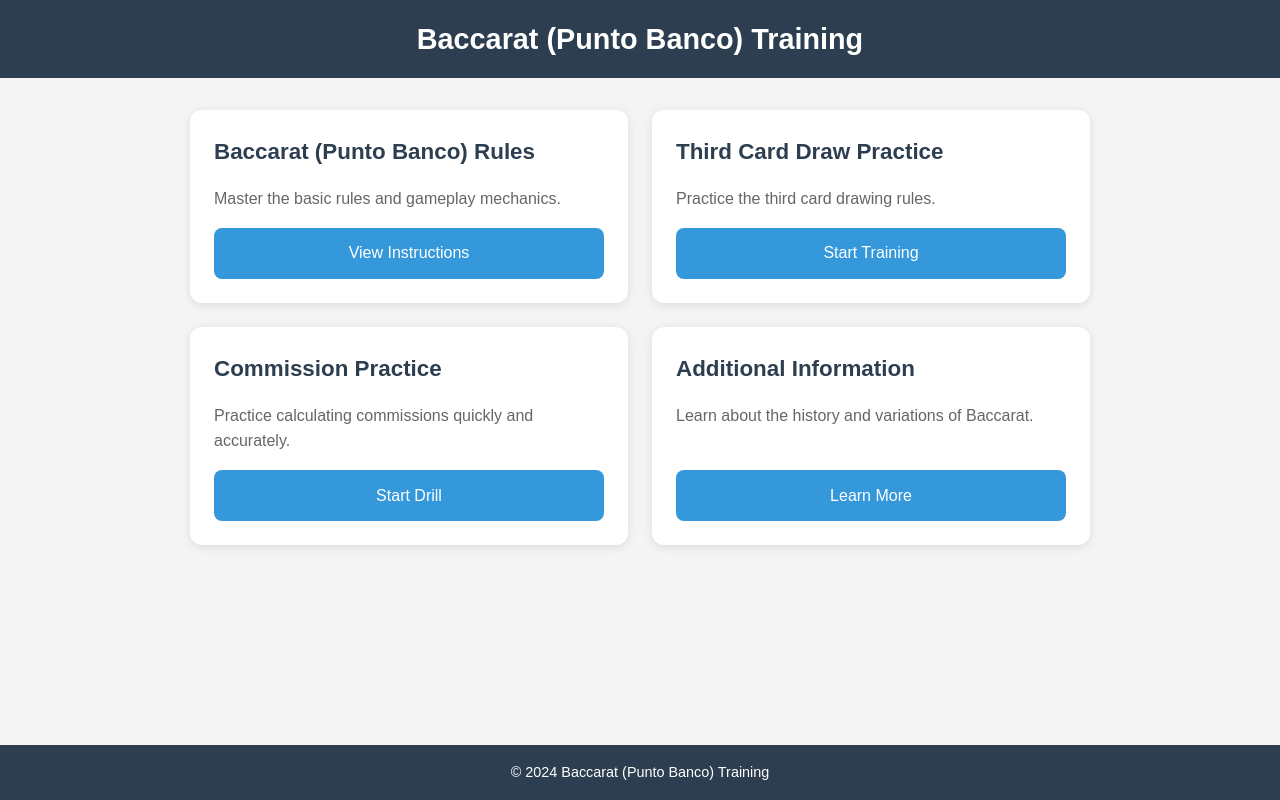
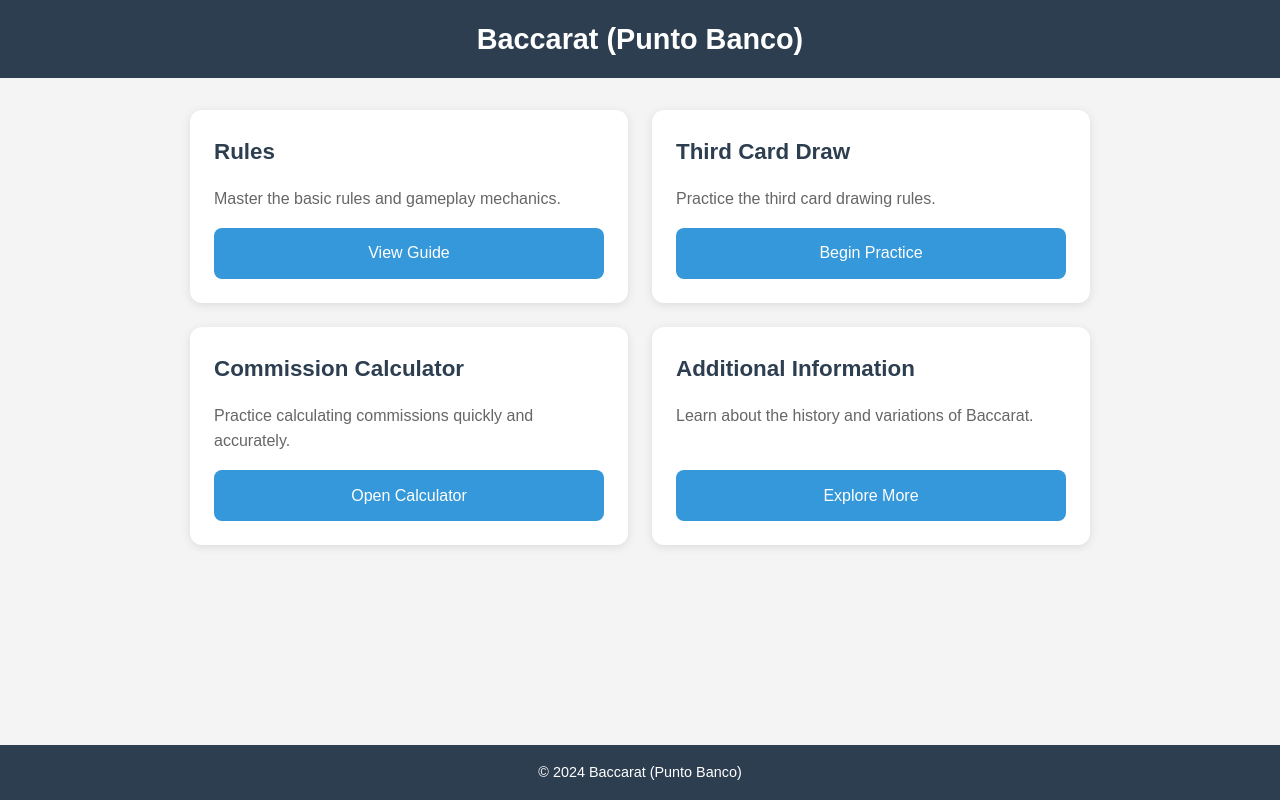
Before and after one commit to Cjensen1967/Bac_suite, a plain HTML site: page index.html in a window 1280 px wide. Drawn offline with Linux system fonts and the light colour scheme.

Commit message:
Update dashboard terminology to use softer language and simplify titles

```diff
--- a/index.html
+++ b/index.html
@@ -4,42 +4,42 @@
     <meta charset="UTF-8">
     <meta name="viewport" content="width=device-width, initial-scale=1.0, maximum-scale=1.0, user-scalable=no">
     <meta name="theme-color" content="#2c3e50">
-    <title>Baccarat (Punto Banco) Training</title>
+    <title>Baccarat (Punto Banco)</title>
     <link rel="stylesheet" href="styles.css">
 </head>
 <body>
     <header>
-        <h1>Baccarat (Punto Banco) Training</h1>
+        <h1>Baccarat (Punto Banco)</h1>
     </header>
 
     <main class="dashboard">
         <div class="module-card">
-            <h2>Baccarat (Punto Banco) Rules</h2>
+            <h2>Rules</h2>
             <p>Master the basic rules and gameplay mechanics.</p>
-            <a href="modules/instructions/index.html" class="btn">View Instructions</a>
+            <a href="modules/instructions/index.html" class="btn">View Guide</a>
         </div>
 
         <div class="module-card">
-            <h2>Third Card Draw Practice</h2>
+            <h2>Third Card Draw</h2>
             <p>Practice the third card drawing rules.</p>
-            <a href="modules/third-card-rules/index.html" class="btn">Start Training</a>
+            <a href="modules/third-card-rules/index.html" class="btn">Begin Practice</a>
         </div>
 
         <div class="module-card">
-            <h2>Commission Practice</h2>
+            <h2>Commission Calculator</h2>
             <p>Practice calculating commissions quickly and accurately.</p>
-            <a href="modules/commission-drill/index.html" class="btn">Start Drill</a>
+            <a href="modules/commission-drill/index.html" class="btn">Open Calculator</a>
         </div>
 
         <div class="module-card">
             <h2>Additional Information</h2>
             <p>Learn about the history and variations of Baccarat.</p>
-            <a href="modules/introduction/index.html" class="btn">Learn More</a>
+            <a href="modules/introduction/index.html" class="btn">Explore More</a>
         </div>
     </main>
 
     <footer>
-        <p>&copy; 2024 Baccarat (Punto Banco) Training</p>
+        <p>&copy; 2024 Baccarat (Punto Banco)</p>
     </footer>
 
     <script src="script.js"></script>
```
